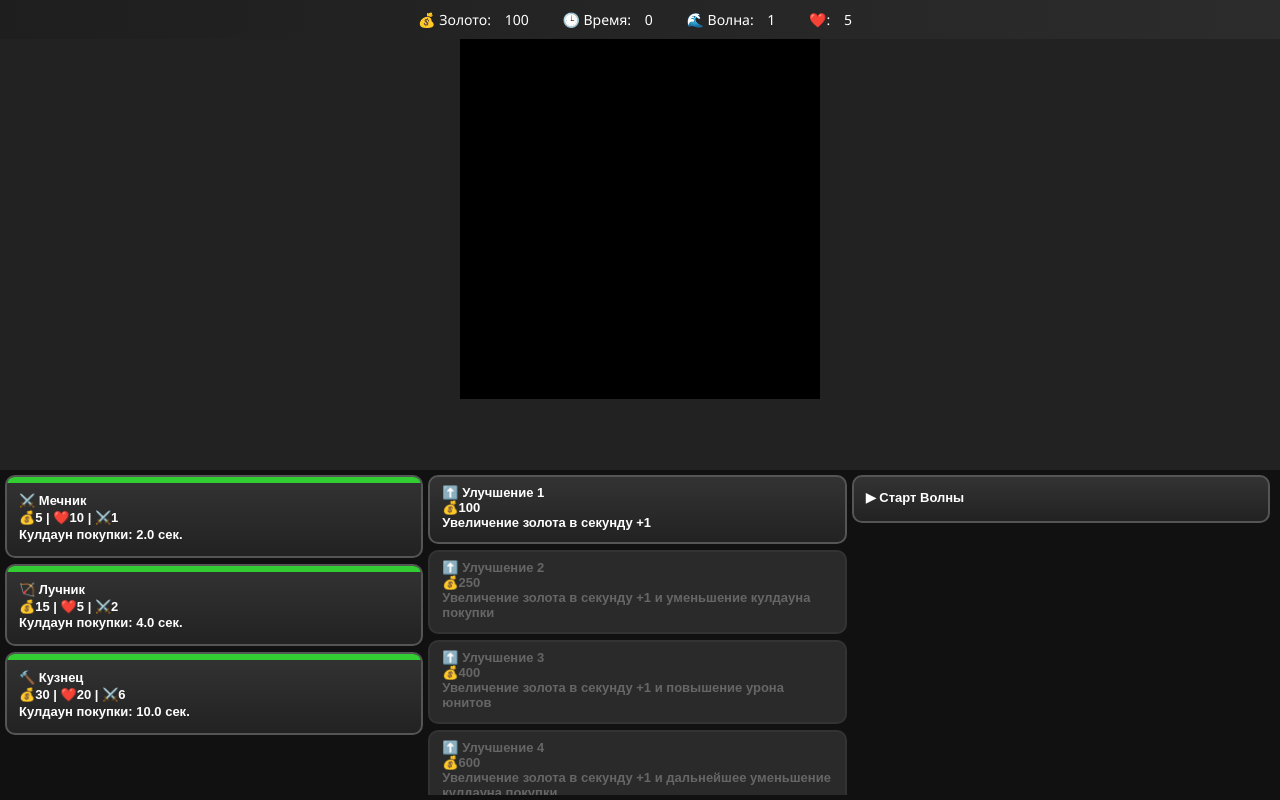
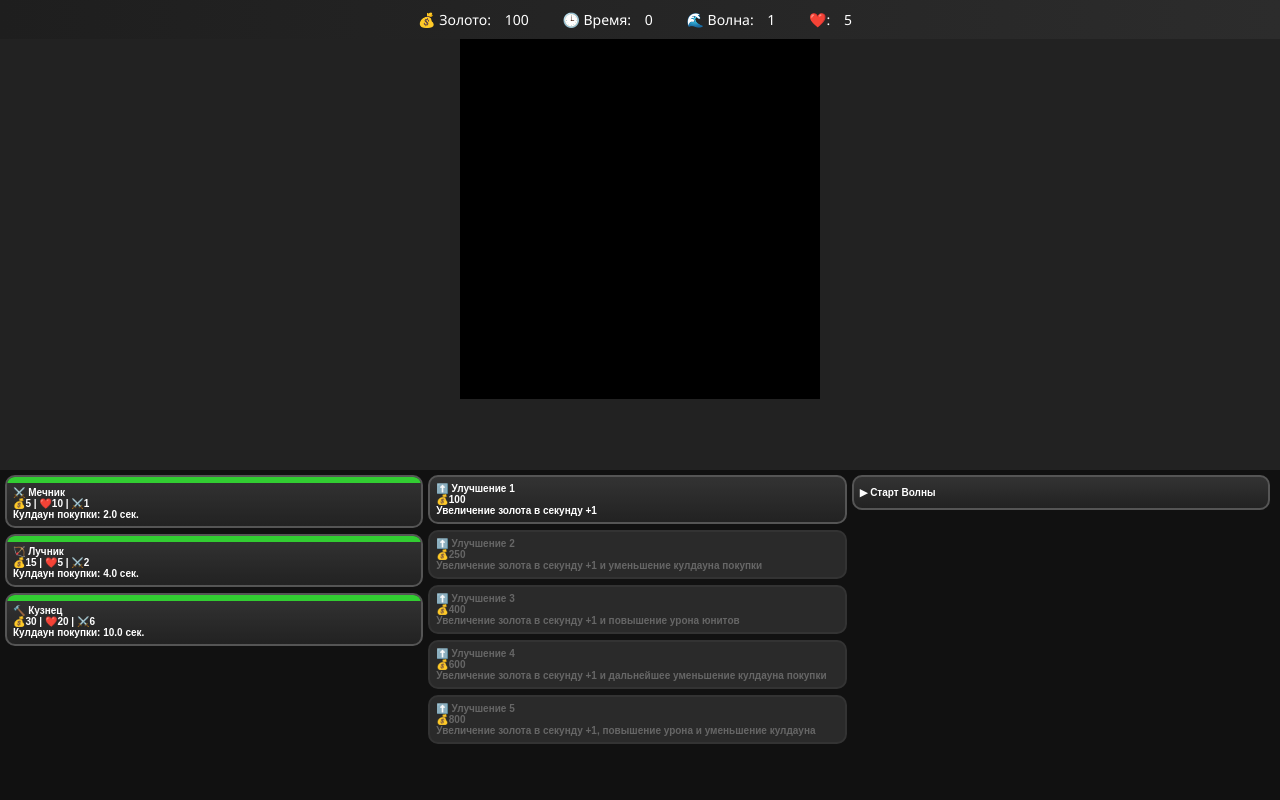
Before and after one commit to sunpole/miniwar, a plain HTML site: page 2.HTML in a window 1280 px wide. Drawn offline with Linux system fonts and the light colour scheme.

Commit message:
Update 2.HTML
10,0

```diff
--- a/2.HTML
+++ b/2.HTML
@@ -3,7 +3,7 @@
 <head>
   <meta charset="UTF-8">
   <meta name="viewport" content="width=device-width, initial-scale=1.0">
-  <title>Маленькая Война 9.0</title>
+  <title>Маленькая Война 10.0</title>
 
 
 <style>
@@ -86,13 +86,13 @@ canvas {
 button {
   cursor: pointer;
   flex: none;
-  min-height: 48px; /* уменьшена высота */
+  min-height: 35px; /* уменьшена высота */
   background: linear-gradient(to bottom, #333, #222);
   color: #fff;
   border: 2px solid #555;
   border-radius: 10px;
-  padding: 8px 12px 12px 12px; /* добавлен отступ снизу для полоски */
-  font-size: 13px;
+  padding: 6px 6px 6px 6px; /* добавлен отступ снизу для полоски */
+  font-size: 10px;
   font-weight: bold;
   box-shadow: 0 0 10px rgba(0,255,0,0);
   transition: all 0.3s ease;
@@ -109,9 +109,9 @@ button {
 /* Контейнер текста внутри кнопки */
 button .btn-text {
   flex-grow: 1;
-  line-height: 1.3;
+  line-height: 1.1;
   user-select: none;
-  padding-top: 8px; /* отступ сверху под полоской кулдауна */
+  padding-top: 4px; /* отступ сверху под полоской кулдауна */
   width: 100%;
   white-space: normal;
 }
```
